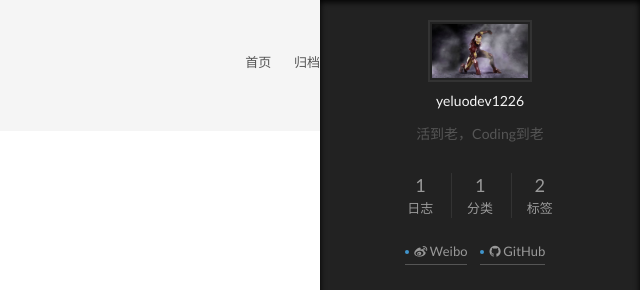
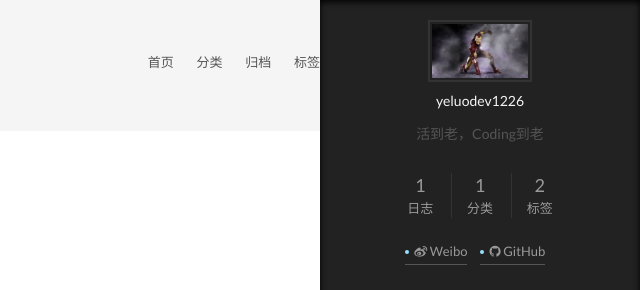
Before and after one commit to yeluodev/yeluodev.github.io, a plain HTML site: page tags/总结/index.html in a window 1280 px wide. Both pictures are taken after a click on the element 1217 px from the left and 742 px from the top of the page. Shown: the top 290 px of the page, 640-1280 px from the left. Drawn offline with Linux system fonts and the light colour scheme.

Commit message:
Site updated: 2016-01-01 01:37:29

```diff
--- a/css/main.css
+++ b/css/main.css
@@ -965,7 +965,7 @@
   width: 4px;
   height: 4px;
   border-radius: 50%;
-  background: #4095cd;
+  background: #96dfff;
 }
 .sidebar-nav {
   margin: 0 0 20px;
--- a/tags/总结/index.html
+++ b/tags/总结/index.html
@@ -134,12 +134,32 @@
         </li>
 
 
+        <li class="menu-item menu-item-categories">
+          <a href="/categories" rel="section">
+
+              <i class="menu-item-icon fa fa-th fa-fw"></i> <br />
+
+            分类
+          </a>
+        </li>
+
+
         <li class="menu-item menu-item-archives">
           <a href="/archives" rel="section">
 
               <i class="menu-item-icon fa fa-archive fa-fw"></i> <br />
 
             归档
+          </a>
+        </li>
+
+
+        <li class="menu-item menu-item-tags">
+          <a href="/tags" rel="section">
+
+              <i class="menu-item-icon fa fa-tags fa-fw"></i> <br />
+
+            标签
           </a>
         </li>
 
@@ -244,17 +264,17 @@
           </div>
 
           <div class="site-state-item site-state-categories">
-
+            <a href="/categories">
               <span class="site-state-item-count">1</span>
               <span class="site-state-item-name">分类</span>
-
+              </a>
           </div>
 
           <div class="site-state-item site-state-tags">
-
+            <a href="/tags">
               <span class="site-state-item-count">2</span>
               <span class="site-state-item-name">标签</span>
-
+              </a>
           </div>
 
         </nav>
```
Also changed, not shown: 2016/01/01/2015末，2016初/index.html (+24 -4 lines), archives/2016/01/index.html (+24 -4 lines), archives/2016/index.html (+24 -4 lines), archives/index.html (+24 -4 lines), categories/生活感悟/index.html (+24 -4 lines), index.html (+24 -4 lines), tags/2015/index.html (+24 -4 lines).
